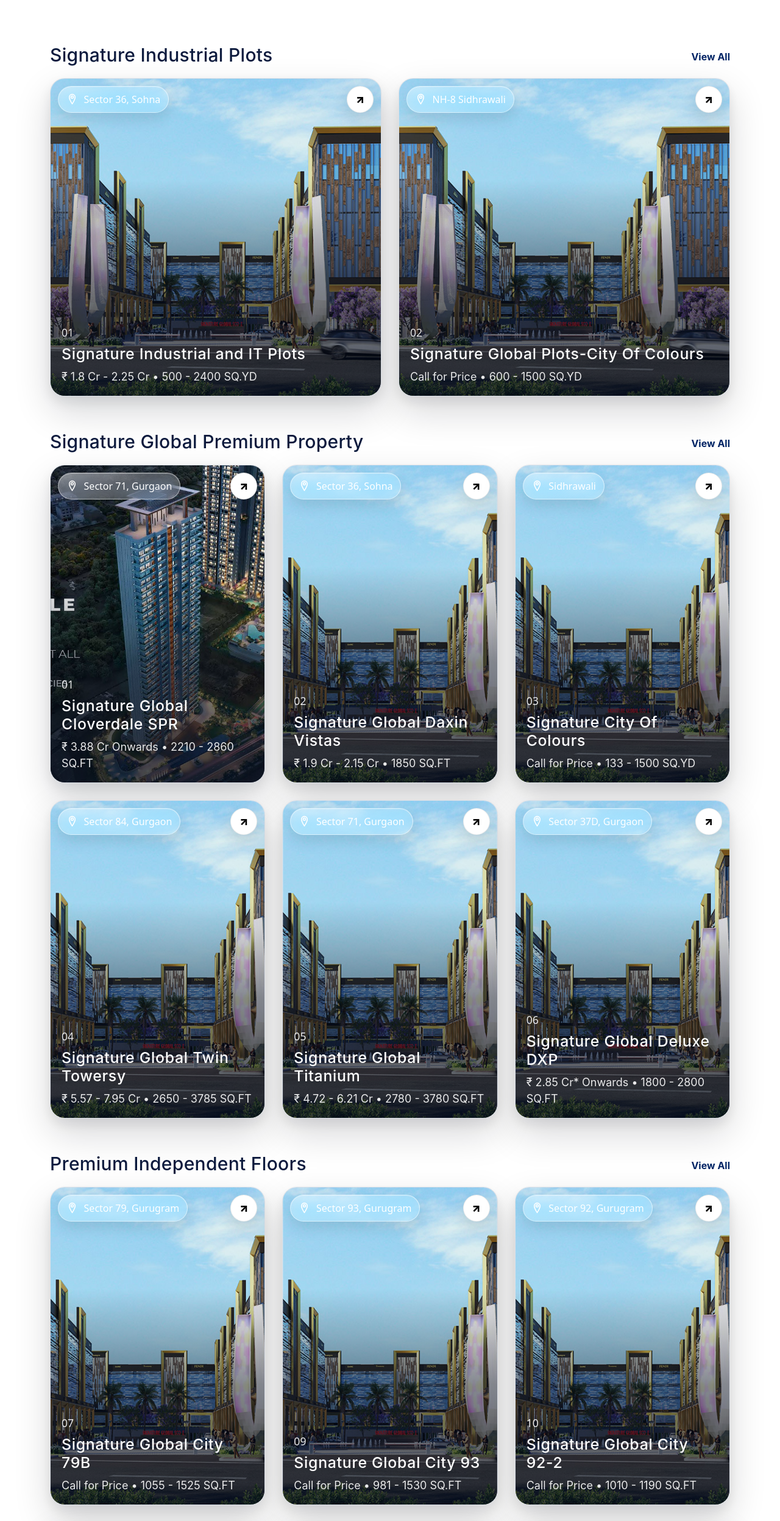
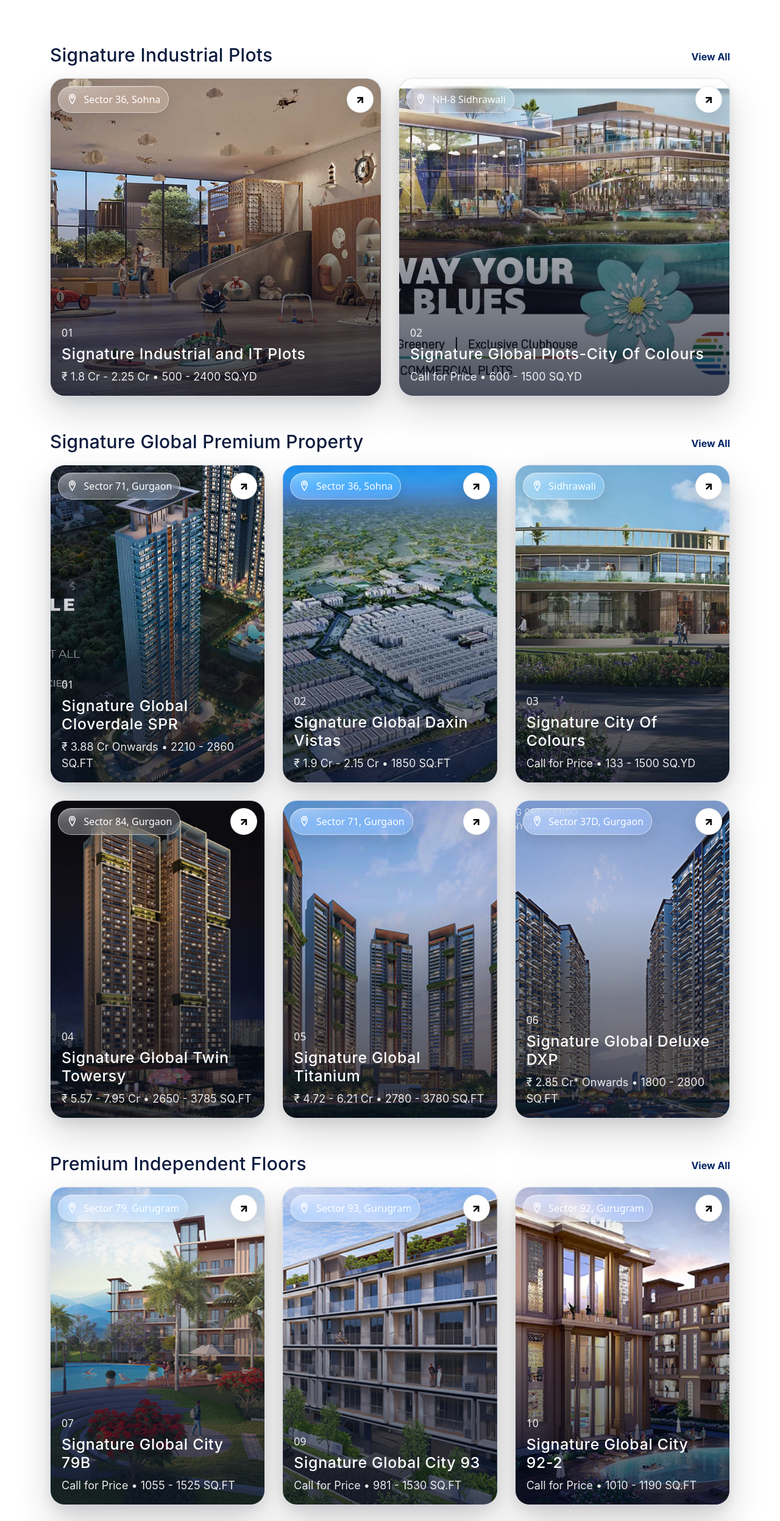
Before and after one commit to vibhu2208/signature-global, a plain HTML site: page index.html in a window 1280 px wide. Shown: the part 1280-3774 px from the top of the page at 61% size. Drawn offline with nearby package versions, Linux system fonts and the light colour scheme; a web font is replaced by a local one.

Commit message:
banner image supdtaed

```diff
--- a/index.html
+++ b/index.html
@@ -120,7 +120,7 @@
           <!-- 01: Signature Industrial and IT Plots -->
           <article class="lux-card">
             <a href="SignatureIndustrialandITPlots/index.html" aria-label="View Signature Industrial and IT Plots">
-              <img class="bg" src="Cloverdale/images/hero.webp" alt="Signature Industrial and IT Plots" />
+              <img class="bg" src="SignatureIndustrialandITPlots/images/gallery01.webp" alt="Signature Industrial and IT Plots" />
               <span class="chip"><span class="dot"></span> Sector 36, Sohna</span>
               <div class="meta">
                 <span class="num">01</span>
@@ -161,7 +161,7 @@
           <!-- 02: Signature Global Plots-City Of Colours -->
           <article class="lux-card">
             <a href="CityOfColours/index.html" aria-label="View Signature Global Plots-City Of Colours">
-              <img class="bg" src="Cloverdale/images/hero.webp" alt="Signature Global Plots-City Of Colours" />
+              <img class="bg" src="CityOfColours/images/signature-global-plots-hero.webp" alt="Signature Global Plots-City Of Colours" />
               <span class="chip"><span class="dot"></span> NH-8 Sidhrawali</span>
               <div class="meta">
                 <span class="num">02</span>
@@ -252,7 +252,7 @@
           <!-- Signature Global Daxin Vistas -->
           <article class="lux-card">
             <a href="SignatureGlobalDaxinVistas/index.html" aria-label="View Signature Global Daxin Vistas">
-              <img class="bg" src="Cloverdale/images/hero.webp" alt="Signature Global Daxin Vistas" />
+              <img class="bg" src="SignatureGlobalDaxinVistas/images/signature-global-daxin-vistas.webp" alt="Signature Global Daxin Vistas" />
               <span class="chip"><span class="dot"></span> Sector 36, Sohna</span>
               <div class="meta">
                 <span class="num">02</span>
@@ -293,7 +293,7 @@
           <!-- Signature City Of Colours -->
           <article class="lux-card">
             <a href="CityOfColours/index.html" aria-label="View Signature City Of Colours">
-              <img class="bg" src="Cloverdale/images/hero.webp" alt="Signature City Of Colours" />
+              <img class="bg" src="CityOfColours/images/city-of-colors-01.webp" alt="Signature City Of Colours" />
               <span class="chip"><span class="dot"></span> Sidhrawali</span>
               <div class="meta">
                 <span class="num">03</span>
@@ -334,7 +334,7 @@
           <!-- Signature Global Twin Tower -->
           <article class="lux-card">
             <a href="SignatureGlobalTwinTower/index.html" aria-label="View Signature Global Twin Tower">
-              <img class="bg" src="Cloverdale/images/hero.webp" alt="Signature Global Twin Towersy" />
+              <img class="bg" src="SignatureGlobalTwinTower/images/Signature Global Twin Towersy.webp" alt="Signature Global Twin Towersy" />
               <span class="chip"><span class="dot"></span> Sector 84, Gurgaon</span>
               <div class="meta">
                 <span class="num">04</span>
@@ -375,7 +375,7 @@
           <!-- Signature Global Titanium -->
           <article class="lux-card">
             <a href="signature-titanium/index.html" aria-label="View Signature Global Titanium">
-              <img class="bg" src="Cloverdale/images/hero.webp" alt="Signature Global Titanium" />
+              <img class="bg" src="signature-titanium/images/Signature Global Titanium.webp" alt="Signature Global Titanium" />
               <span class="chip"><span class="dot"></span> Sector 71, Gurgaon</span>
               <div class="meta">
                 <span class="num">05</span>
@@ -416,7 +416,7 @@
           <!-- Signature Global Deluxe DXP -->
           <article class="lux-card">
             <a href="signature-global-deluxe-dxp/index.html" aria-label="View Signature Global Deluxe DXP">
-              <img class="bg" src="Cloverdale/images/hero.webp" alt="Signature Global Deluxe DXP" />
+              <img class="bg" src="signature-global-deluxe-dxp/images/Signature Global Deluxe DXP.webp" alt="Signature Global Deluxe DXP" />
               <span class="chip"><span class="dot"></span> Sector 37D, Gurgaon</span>
               <div class="meta">
                 <span class="num">06</span>
@@ -466,7 +466,7 @@
           <!-- Signature Global City 79B -->
           <article class="lux-card">
             <a href="signature-global-city-79b/index.html" aria-label="View Signature Global City 79B">
-              <img class="bg" src="Cloverdale/images/hero.webp" alt="Signature Global City 79B" />
+              <img class="bg" src="signature-global-city-79b/images/Signature Global City 79B.webp" alt="Signature Global City 79B" />
               <span class="chip"><span class="dot"></span> Sector 79, Gurugram</span>
               <div class="meta">
                 <span class="num">07</span>
@@ -508,7 +508,7 @@
           <!-- Signature Global City 93 -->
           <article class="lux-card">
             <a href="signature-global-city-93/index.html" aria-label="View Signature Global City 93">
-              <img class="bg" src="Cloverdale/images/hero.webp" alt="Signature Global City 93" />
+              <img class="bg" src="signature-global-city-93/images/Signature Global City 93.webp" alt="Signature Global City 93" />
               <span class="chip"><span class="dot"></span> Sector 93, Gurugram</span>
               <div class="meta">
                 <span class="num">09</span>
@@ -549,7 +549,7 @@
           <!-- Signature Global City 92-2 -->
           <article class="lux-card">
             <a href="signature-global-city-92-2/index.html" aria-label="View Signature Global City 92-2">
-              <img class="bg" src="Cloverdale/images/hero.webp" alt="Signature Global City 92-2" />
+              <img class="bg" src="signature-global-city-92-2/images/Signature Global City 92-2.webp" alt="Signature Global City 92-2" />
               <span class="chip"><span class="dot"></span> Sector 92, Gurugram</span>
               <div class="meta">
                 <span class="num">10</span>
@@ -590,7 +590,7 @@
           <!-- Signature Global City 37D Phase 2 -->
           <article class="lux-card">
             <a href="signature-global-city-37D-phase-2/index.html" aria-label="View Signature Global City 37D Phase 2">
-              <img class="bg" src="Cloverdale/images/hero.webp" alt="Signature Global City 37D Phase 2" />
+              <img class="bg" src="signature-global-city-37D-phase-2/images/Signature Global City 37D 2.webp" alt="Signature Global City 37D Phase 2" />
               <span class="chip"><span class="dot"></span> Sector 37D, Gurugram</span>
               <div class="meta">
                 <span class="num">11</span>
@@ -631,7 +631,7 @@
           <!-- Signature Global City 81 -->
           <article class="lux-card">
             <a href="signature-global-city-81/index.html" aria-label="View Signature Global City 81">
-              <img class="bg" src="Cloverdale/images/hero.webp" alt="Signature Global City 81" />
+              <img class="bg" src="signature-global-city-81/images/Signature Global City 81.webp" alt="Signature Global City 81" />
               <span class="chip"><span class="dot"></span> Sector 81, Gurugram</span>
               <div class="meta">
                 <span class="num">12</span>
@@ -672,7 +672,7 @@
           <!-- Signature Global City 63A -->
           <article class="lux-card">
             <a href="signature-global-city-63a/index.html" aria-label="View Signature Global City 63A">
-              <img class="bg" src="Cloverdale/images/hero.webp" alt="Signature Global City 63A" />
+              <img class="bg" src="signature-global-city-63a/images/Signature Global City 63A.webp" alt="Signature Global City 63A" />
               <span class="chip"><span class="dot"></span> Sector 63A, Gurugram</span>
               <div class="meta">
                 <span class="num">13</span>
@@ -713,7 +713,7 @@
           <!-- Signature Global City 92 -->
           <article class="lux-card">
             <a href="signature-global-city-92/index.html" aria-label="View Signature Global City 92">
-              <img class="bg" src="Cloverdale/images/hero.webp" alt="Signature Global City 92" />
+              <img class="bg" src="signature-global-city-92/images/Signature Global City 92.webp" alt="Signature Global City 92" />
               <span class="chip"><span class="dot"></span> Sector 92, Gurugram</span>
               <div class="meta">
                 <span class="num">14</span>
```
